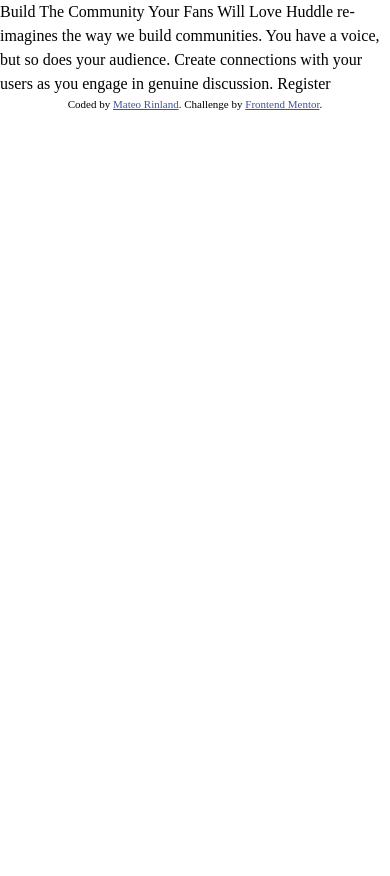
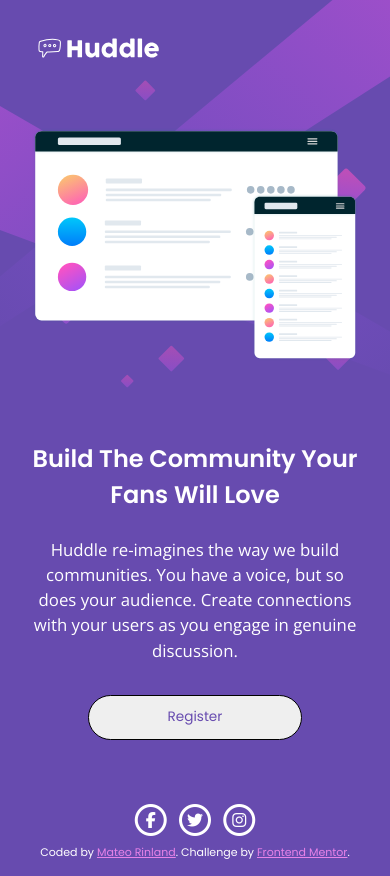
Before and after one commit to mateorinland/huddle-landing-page-with-single-introductory-section, a plain HTML site: page index.html in a window 390 px wide. Before the commit the page ends 844 px from the top, so only its background shows below. Drawn offline with nearby package versions, Linux system fonts and the light colour scheme.

Commit message:
feat: Mobile-first functionality

```diff
--- a/CSS/styles.scss
+++ b/CSS/styles.scss
@@ -1,9 +1,83 @@
 @import "_reset";
+
+$Violet: hsl(257, 40%, 49%);
+$Soft_Magenta: hsl(300, 69%, 71%);
+
+/* font-family: 'Open Sans', sans-serif;
+font-family: 'Poppins', sans-serif; */
+
+html {
+    font-family: 'Poppins', sans-serif;
+    font-weight: 400;
+    text-align: center;
+}
+
+body {
+    font-size: 16px;
+    background-color: $Violet;
+    background-image: url("../images/bg-mobile.svg");
+    background-repeat: no-repeat;
+    background-size: contain;
+    color: white;
+    display: flex;
+    flex-direction: column;
+    align-items: center;
+    justify-content: center;
+    padding: 1rem;
+}
+
+.card {
+    display: grid;
+    .visuals-container {
+        padding: 1rem;
+        .huddle-logo {
+            width: 40%;
+            padding-bottom: 2rem;
+        }
+        .image-mockup {
+            padding: 2rem 0;
+        }
+    }
+    .introductory-section {
+        display: flex;
+        flex-direction: column;
+        align-items: center;
+        justify-content: center;
+        h1 {
+            padding: 2rem 1rem 0.5rem;
+        }
+        p {
+            padding: 1rem;
+            font-family: 'Open Sans', sans-serif;
+            font-weight: 400;
+            font-size: 1.05rem;
+        }
+        button {
+            width: 60%;
+            border-radius: 50px;
+            color: $Violet;
+            font-size: 0.85rem;;
+            padding: 0.7rem;
+            margin-top: 1rem;
+            border: 1px solid black;
+        }
+        .social-media-buttons-container {
+            padding: 4rem 0 0.5rem;
+            a {
+                text-decoration: none;
+                color: white;
+            }
+            .fa-stack {
+                font-size: 1rem;
+            }
+        }
+    }
+}
 
 .attribution {
     font-size: 11px;
     text-align: center;
     a {
-        color: hsl(228, 45%, 44%);
+        color: $Soft_Magenta;
     }
 }
--- a/index.html
+++ b/index.html
@@ -5,17 +5,55 @@
   <meta name="viewport" content="width=device-width, initial-scale=1.0">
   <link rel="icon" type="image/png" sizes="32x32" href="./images/favicon-32x32.png">
   <link rel="stylesheet" href="./CSS/styles.css">
+  <link rel="preconnect" href="https://fonts.googleapis.com">
+  <link rel="preconnect" href="https://fonts.gstatic.com" crossorigin>
+  <link href="https://fonts.googleapis.com/css2?family=Open+Sans&family=Poppins:wght@400;600&display=swap" rel="stylesheet">
+  <script src="https://kit.fontawesome.com/ea97db254d.js" crossorigin="anonymous"></script>
   <title>Huddle landing page with single introductory section</title>
 </head>
 <body>
-
-  Build The Community Your Fans Will Love
-
-  Huddle re-imagines the way we build communities. You have a voice, but so does your audience.
-  Create connections with your users as you engage in genuine discussion.
-
-  Register
-
+  <main class="card">
+    <div class="visuals-container">
+      <img
+        class="huddle-logo"
+        src="./images/logo.svg"
+        alt="Huddle logo: a speech bubble next to the word 'Huddle'."
+      >
+      <img
+        class="image-mockup"
+        src="./images/illustration-mockups.svg"
+        alt="Two illustration mockups that showcase the appearance of Huddle's website."
+      >
+    </div>
+    <section class="introductory-section">
+      <div class="registration-text-container">
+        <h1>Build The Community Your Fans Will Love</h1>
+        <p>Huddle re-imagines the way we build communities. You have a voice, but so does your audience.
+          Create connections with your users as you engage in genuine discussion.</p>
+        <button>Register</button>
+      </div>
+      <div class="social-media-buttons-container">
+        <a href="#" aria-label="facebook-icon">
+          <span class="fa-stack fa-2x">
+            <i class="far fa-circle fa-stack-2x"></i>
+            <i class="fab fa-facebook-f fa-stack-1x"></i>
+          </span>
+        </a>
+        <a href="#" aria-label="facebook-icon">
+          <span class="fa-stack fa-2x">
+            <i class="far fa-circle fa-stack-2x"></i>
+            <i class="fab fa-twitter fa-stack-1x"></i>
+          </span>
+        </a>
+        <a href="#" aria-label="facebook-icon">
+          <span class="fa-stack fa-2x">
+            <i class="far fa-circle fa-stack-2x"></i>
+            <i class="fab fa-instagram fa-stack-1x"></i>
+          </span>
+        </a>
+      </div>
+    </section>
+  </main>
   <footer>
     <p class="attribution">
       Coded by <a href="https://www.linkedin.com/in/mateo-rinland-9b1a93bb/">Mateo Rinland</a>.
```
Also changed, not shown: CSS/styles.css, 1 other file.
